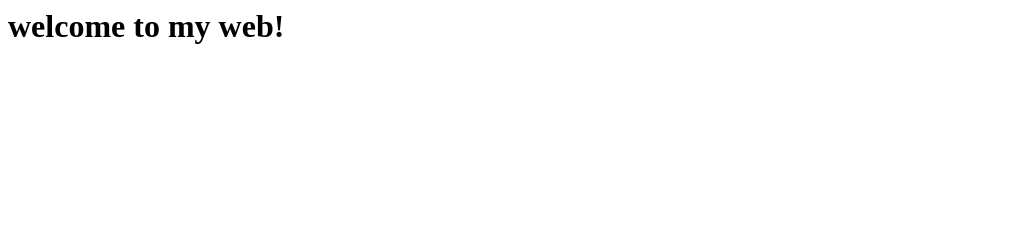
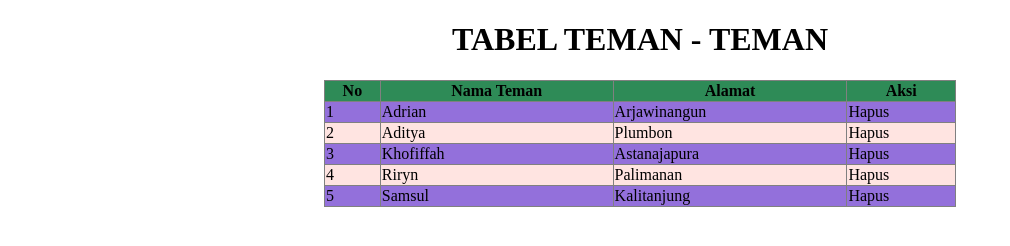
Before and after one commit to raihan09-dev/raihanrz09-dev.github.io, a plain HTML site: page index.html in a window 1280 px wide. Shown: the whole page, without its empty margins (0-1010 px from the left). Drawn offline with Linux system fonts and the light colour scheme.

Commit message:
Add files via upload

```diff
--- a/index.html
+++ b/index.html
@@ -1 +1,52 @@
-<h1>welcome to my web!</h1>
+<!DOCTYPE html>
+<html lang="en">
+<head>
+    <meta charset="UTF-8">
+    <meta http-equiv="X-UA-Compatible" content="IE=edge">
+    <meta name="viewport" content="width=device-width, initial-scale=1.0">
+    <title>Membaut Table</title>
+    <link rel="stylesheet" href="indek.css">
+</head>
+<body>
+    <h1> TABEL TEMAN - TEMAN</h1>
+    <table border="1">
+        <tr>
+            <th>No</th>
+            <th>Nama Teman</th>
+            <th>Alamat</th>
+            <th>Aksi</th>
+        </tr>
+        <tr>
+            <td>1</td>
+            <td>Adrian</td>
+            <td>Arjawinangun</td>
+            <td>Hapus</td>
+        </tr>
+        <tr>
+            <td>2</td>
+            <td>Aditya</td>
+            <td>Plumbon</td>
+            <td>Hapus</td>
+        </tr>
+        <tr>
+            <td>3</td>
+            <td>Khofiffah</td>
+            <td>Astanajapura</td>
+            <td>Hapus</td>
+        </tr>
+        <tr>
+            <td>4</td>
+            <td>Riryn</td>
+            <td>Palimanan</td>
+            <td>Hapus</td>
+        </tr>
+        <tr>
+            <td>5</td>
+            <td>Samsul</td>
+            <td>Kalitanjung</td>
+            <td>Hapus</td>
+        </tr>
+
+    </table>
+</body>
+</html>
```
